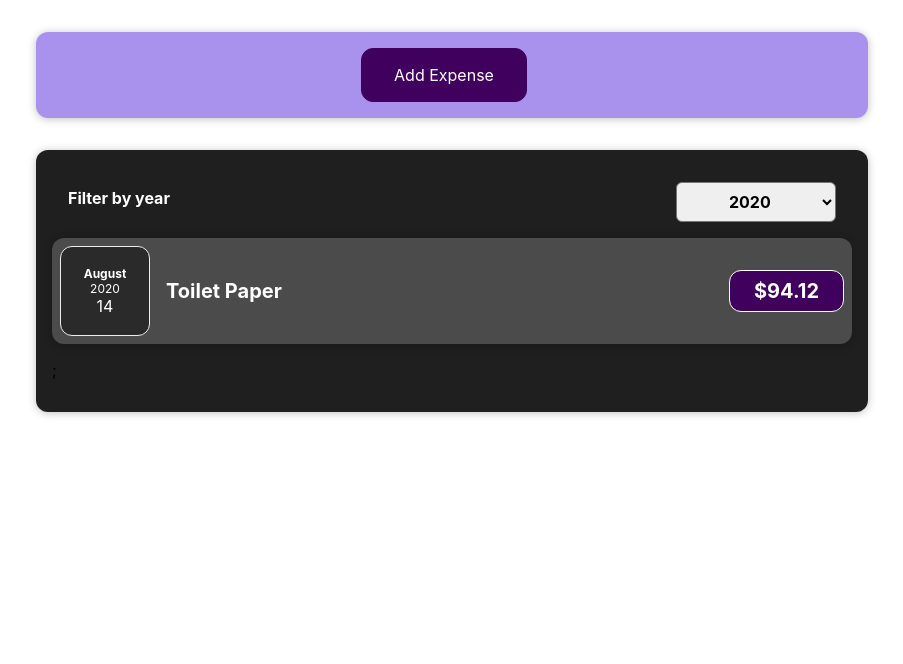
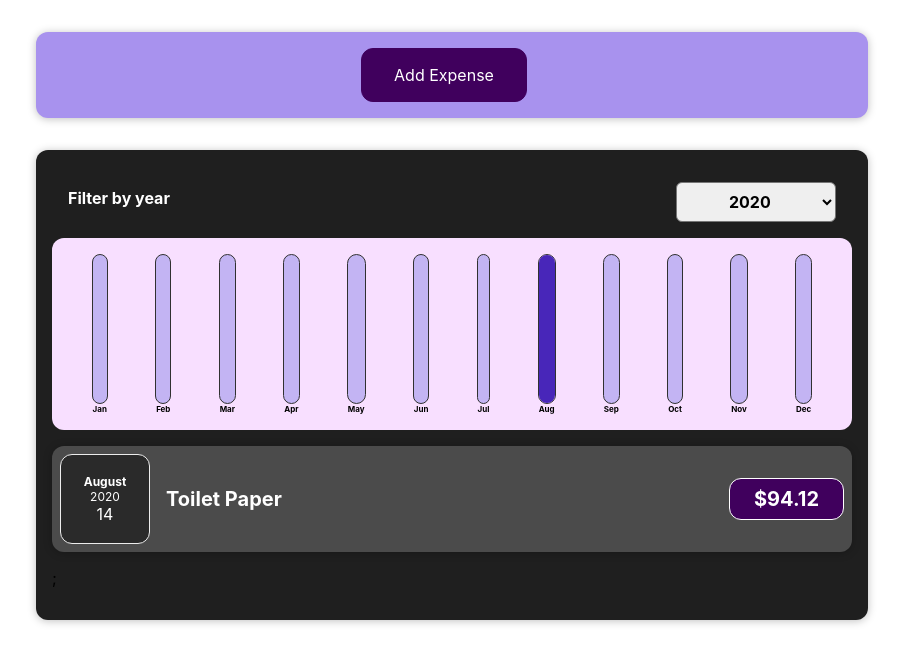
Before and after one commit to ltavarez/MoneyRegister, a React (Create React App) app: page / in a window 1280 px wide. Shown: the top 664 px of the page, without its empty margins (188-1091 px from the left). Built offline with nearby package versions, Linux system fonts and the light colour scheme.

Commit message:
add chart component

```diff
--- a/src/components/Chart/Chart.js
+++ b/src/components/Chart/Chart.js
@@ -1,15 +1,20 @@
 import React from "react";
 import ChartBar from "./ChartBar";
+import "./Chart.css";
 
 const Chart = (props) => {
+  const dataPointsValue = props.dataPoints.map((x) => x.value);
+
+  const maxValue = Math.max(...dataPointsValue);
+
   return (
     <div className="chart">
       {props.dataPoints.map((dataPoint) => (
         <ChartBar
-          key={dataPoint.value}
+          key={dataPoint.label}
           value={dataPoint.value}
           label={dataPoint.label}
-          maxValue={null}
+          maxValue={maxValue}
         />
       ))}
     </div>
--- a/src/components/Chart/ChartBar.js
+++ b/src/components/Chart/ChartBar.js
@@ -0,0 +1,21 @@
+import React from "react";
+import "./ChartBar.css";
+
+const ChartBar = (props) => {
+  let barValue = "0%";
+
+  if (props.maxValue > 0) {
+    barValue = Math.round((props.value / props.maxValue) * 100) + "%";
+  }
+
+  return (
+    <div className="chart-bar">
+      <div className="chart-bar__inner">
+        <div className="chart-bar__fill" style={{ height: barValue }}></div>
+      </div>
+      <div className="chart-bar__label">{props.label}</div>
+    </div>
+  );
+};
+
+export default ChartBar;
--- /dev/null
+++ b/src/components/Expenses/ExpenseChart/ExpenseChart.js
@@ -0,0 +1,27 @@
+import Chart from "../../Chart/Chart";
+
+const ExpenseChart = (props) => {
+  const dataPointsExpense = [
+    { label: "Jan", value: 0 },
+    { label: "Feb", value: 0 },
+    { label: "Mar", value: 0 },
+    { label: "Apr", value: 0 },
+    { label: "May", value: 0 },
+    { label: "Jun", value: 0 },
+    { label: "Jul", value: 0 },
+    { label: "Aug", value: 0 },
+    { label: "Sep", value: 0 },
+    { label: "Oct", value: 0 },
+    { label: "Nov", value: 0 },
+    { label: "Dec", value: 0 },
+  ];
+
+  for (let expense of props.expenses) {
+    var month = expense.date.getMonth();
+    dataPointsExpense[month].value += expense.amount;
+  }
+
+  return <Chart dataPoints={dataPointsExpense} />;
+};
+
+export default ExpenseChart;
--- a/src/components/Expenses/Expenses.js
+++ b/src/components/Expenses/Expenses.js
@@ -3,6 +3,7 @@ import ExpensesList from "./ExpenseList/ExpensesList";
 import Card from "../UI/Card/Card";
 import "./Expenses.css";
 import ExpensesFilter from "../Expenses/ExpenseFilter/ExpensesFilter";
+import ExpenseChart from "./ExpenseChart/ExpenseChart";
 
 function Expenses(props) {
   const [filteredYear, setFilteredYear] = useState("2020");
@@ -18,6 +19,7 @@ function Expenses(props) {
   return (
     <Card className="expenses">
       <ExpensesFilter selected={filteredYear} onFilterChange={filterChange} />
+      <ExpenseChart expenses={filterExpenses} />
       <ExpensesList items={filterExpenses} />
     </Card>
   );
--- a/src/components/Expenses/NewExpense/ExpenseForm.js
+++ b/src/components/Expenses/NewExpense/ExpenseForm.js
@@ -54,7 +54,7 @@ const ExpenseForm = (props) => {
 
     const expenseData = {
       title: model.enteredTitle,
-      amount: model.enteredAmount,
+      amount: +model.enteredAmount,
       date: new Date(model.enteredDate),
     };
 
```
Also changed, not shown: src/components/Chart/Chart.css (line endings or trailing spaces), src/components/Chart/ChartBar.css (line endings or trailing spaces).
